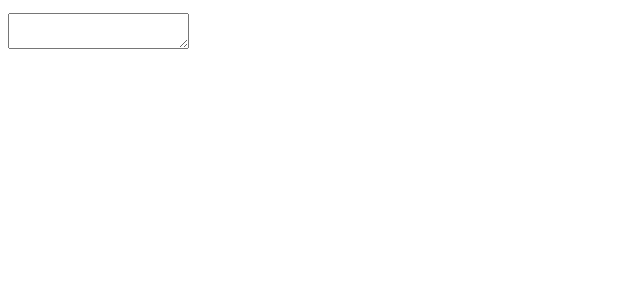
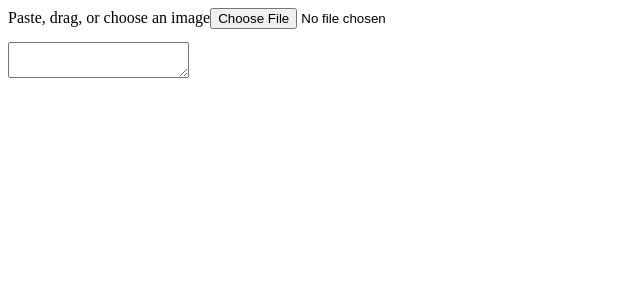
Before and after one commit to SheepTester/qr, a React app: page / in a window 1280 px wide. Shown: the top 300 px of the page, without its empty margins (0-640 px from the left). Built offline with nearby package versions, Linux system fonts and the light colour scheme; the HTML template or start-up script is replaced by a standard one.

Commit message:
Scan QR code in image

```diff
--- a/src/Scanner.tsx
+++ b/src/Scanner.tsx
@@ -1,8 +1,97 @@
 import QrScanner from 'qr-scanner'
+import { useEffect, useState } from 'react'
+import { useObjectUrl } from './lib/useObjectUrl'
+
+type ScanState =
+  | { type: 'awaiting-image' | 'scanning' | 'no-result' }
+  | (QrScanner.ScanResult & {
+      type: 'result'
+      width: number
+      height: number
+    })
 
 export type ScannerProps = {
   welcome: boolean
 }
 export function Scanner ({ welcome }: ScannerProps) {
-  return null
+  const [image, setImage] = useState<Blob | null>(null)
+  const imageUrl = useObjectUrl(image)
+  const [scanState, setScanState] = useState<ScanState>({
+    type: 'awaiting-image'
+  })
+
+  async function handleImage (blob: Blob): Promise<void> {
+    setImage(blob)
+    setScanState({ type: 'scanning' })
+    try {
+      const bitmap = await createImageBitmap(blob)
+      const result = await QrScanner.scanImage(bitmap, {
+        returnDetailedScanResult: true
+      })
+      setScanState({
+        ...result,
+        type: 'result',
+        width: bitmap.width,
+        height: bitmap.height
+      })
+      bitmap.close()
+    } catch {
+      setScanState({ type: 'no-result' })
+    }
+  }
+
+  useEffect(() => {
+    const handlePaste = (e: ClipboardEvent) => {
+      const image = Array.from(e.clipboardData?.items ?? [])
+        .find(item => item.type.startsWith('image/'))
+        ?.getAsFile()
+      if (image) {
+        handleImage(image)
+      }
+    }
+    document.addEventListener('paste', handlePaste)
+    return () => {
+      document.removeEventListener('paste', handlePaste)
+    }
+  }, [])
+
+  return (
+    <div>
+      <div>
+        <label>
+          Paste, drag, or <span>choose an image</span>
+          <input type='file' accept='image/*' />
+        </label>
+        {imageUrl ? (
+          scanState.type === 'result' ? (
+            <svg width={scanState.width} height={scanState.height}>
+              <image
+                href={imageUrl}
+                width={scanState.width}
+                height={scanState.height}
+              />
+              <path
+                d={
+                  scanState.cornerPoints
+                    .map(({ x, y }, i) => `${i === 0 ? 'M' : 'L'} ${x} ${y}`)
+                    .join('') + 'z'
+                }
+              />
+            </svg>
+          ) : (
+            <img src={imageUrl} alt='Selected image' />
+          )
+        ) : null}
+      </div>
+      <div>
+        {scanState.type === 'scanning'
+          ? 'Loading...'
+          : scanState.type === 'no-result'
+          ? 'No QR code found.'
+          : scanState.type === 'result'
+          ? scanState.data
+          : null}
+      </div>
+    </div>
+  )
 }
--- /dev/null
+++ b/src/lib/useObjectUrl.ts
@@ -0,0 +1,14 @@
+import { useRef } from 'react'
+
+export function useObjectUrl (blob?: Blob | null): string | null {
+  const prevBlob = useRef<Blob | null>(null)
+  const prevUrl = useRef<string | null>(null)
+  if (blob !== prevBlob.current) {
+    prevBlob.current = blob ?? null
+    if (prevUrl.current) {
+      URL.revokeObjectURL(prevUrl.current)
+    }
+    prevUrl.current = blob ? URL.createObjectURL(blob) : null
+  }
+  return prevUrl.current
+}
```
